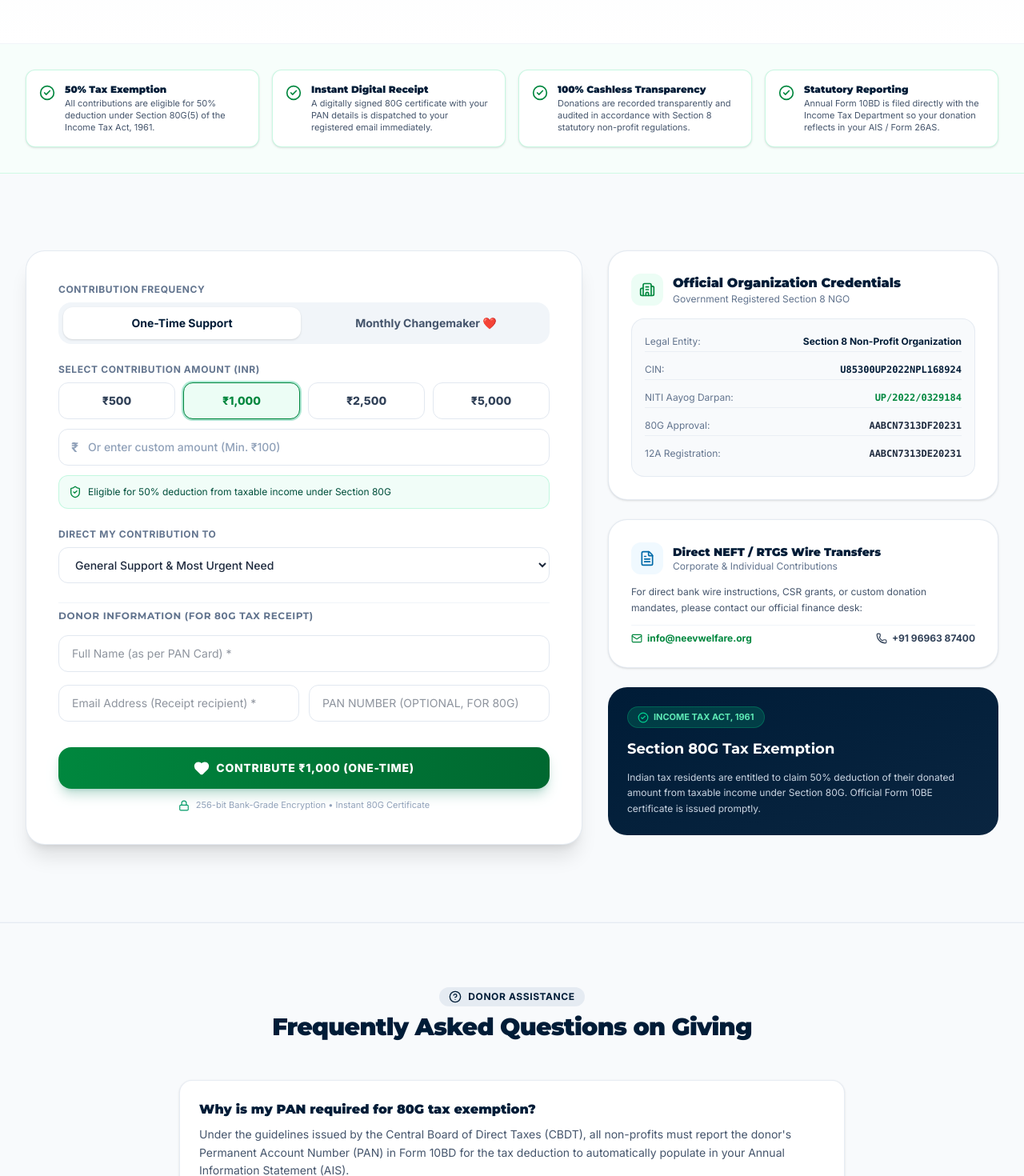
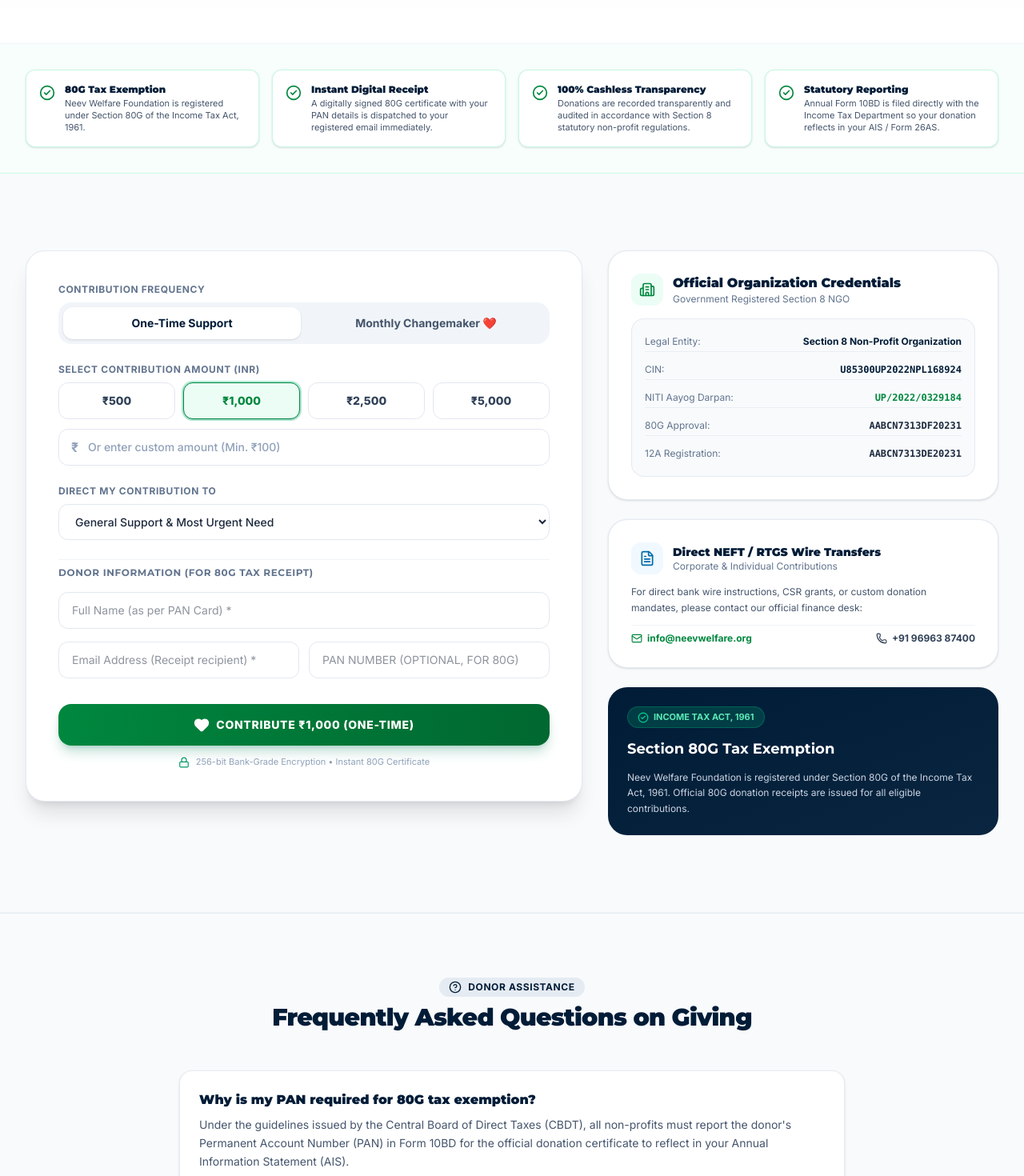
Before and after one commit to vivekducs/neev-welfare, a Next.js app: page /donate in a window 1280 px wide. Shown: the part 360-1830 px from the top of the page at 80% size. Built offline with nearby package versions, Linux system fonts and the light colour scheme.

Commit message:
fix: completely remove all 50% deduction references across the entire codebase

```diff
--- a/app/about/page.tsx
+++ b/app/about/page.tsx
@@ -147,7 +147,7 @@
                 Section 80G Certification
               </h3>
               <p className="text-xs text-slate-600 leading-relaxed">
-                Registered under Section 80G of the Income Tax Act, 1961. All contributions are 50% tax-deductible for Indian individuals and corporate donors.
+                Registered under Section 80G of the Income Tax Act, 1961. Official 80G donation receipts are provided for all contributions.
               </p>
               <div className="pt-2 text-xs font-semibold text-[#00873e]">
                 Instant Form 10BE Receipt
--- a/app/donate/page.tsx
+++ b/app/donate/page.tsx
@@ -12,7 +12,7 @@
 export const metadata: Metadata = {
   title: "Donate Online | 80G Tax-Exempt Contribution",
   description:
-    "Make a 50% tax-exempt donation to Neev Welfare Foundation under Section 80G of the Income Tax Act. Support digital classrooms, women livelihoods, and rural clinics.",
+    "Support grassroots transformation through Neev Welfare Foundation. Tax Exemption under Section 80G of the Income Tax Act.",
   alternates: {
     canonical: `${SITE_CONFIG.url}/donate/`,
   },
@@ -20,8 +20,8 @@
 
 const TAX_BENEFITS = [
   {
-    title: "50% Tax Exemption",
-    desc: "All contributions are eligible for 50% deduction under Section 80G(5) of the Income Tax Act, 1961.",
+    title: "80G Tax Exemption",
+    desc: "Neev Welfare Foundation is registered under Section 80G of the Income Tax Act, 1961.",
   },
   {
     title: "Instant Digital Receipt",
@@ -40,7 +40,7 @@
 const DONATION_FAQS = [
   {
     q: "Why is my PAN required for 80G tax exemption?",
-    a: "Under the guidelines issued by the Central Board of Direct Taxes (CBDT), all non-profits must report the donor's Permanent Account Number (PAN) in Form 10BD for the tax deduction to automatically populate in your Annual Information Statement (AIS).",
+    a: "Under the guidelines issued by the Central Board of Direct Taxes (CBDT), all non-profits must report the donor's Permanent Account Number (PAN) in Form 10BD for the official donation certificate to reflect in your Annual Information Statement (AIS).",
   },
   {
     q: "When will I receive my 80G tax exemption certificate?",
--- a/app/impact/page.tsx
+++ b/app/impact/page.tsx
@@ -201,7 +201,7 @@
               Partner with us to scale this impact across 100 villages
             </h3>
             <p className="text-xs sm:text-sm text-slate-300 max-w-xl">
-              100% of your contribution is eligible for 50% tax deduction under Section 80G.
+              Neev Welfare Foundation is a registered Section 8 non-profit with 80G tax exemption.
             </p>
           </div>
 
--- a/app/team/page.tsx
+++ b/app/team/page.tsx
@@ -39,7 +39,7 @@
     icon: ShieldCheck,
     title: "12A & 80G Certified",
     description:
-      "Certified under Sections 12A and 80G(5) of the Income Tax Act, 1961, providing 50% tax deductions to individual and corporate donors across India.",
+      "Certified under Sections 12A and 80G(5) of the Income Tax Act, 1961, ensuring institutional transparency and statutory compliance.",
   },
   {
     icon: Award,
--- a/components/modals/DonationConfirmModal.tsx
+++ b/components/modals/DonationConfirmModal.tsx
@@ -68,7 +68,7 @@
               Confirm Contribution
             </h3>
             <p className="text-xs text-slate-500">
-              Eligible for 50% Tax Deduction under Section 80G
+              Tax Exemption under Section 80G
             </p>
           </div>
         </div>
--- a/components/sections/DonationSection.tsx
+++ b/components/sections/DonationSection.tsx
@@ -205,12 +205,6 @@
                     </p>
                   )}
                 </div>
-
-                {/* Statutory 80G Tax Deduction Notice */}
-                <div className="mt-3 p-3 rounded-xl bg-emerald-50/70 border border-emerald-200/60 text-xs text-emerald-900 flex items-center gap-2">
-                  <ShieldCheck className="w-4 h-4 text-[#00873e] shrink-0" />
-                  <span>Eligible for 50% deduction from taxable income under Section 80G</span>
-                </div>
               </div>
 
               {/* Program Allocation Cause */}
@@ -391,7 +385,7 @@
                 Section 80G Tax Exemption
               </h4>
               <p className="text-xs text-slate-300 leading-relaxed">
-                Indian tax residents are entitled to claim 50% deduction of their donated amount from taxable income under Section 80G. Official Form 10BE certificate is issued promptly.
+                Neev Welfare Foundation is registered under Section 80G of the Income Tax Act, 1961. Official 80G donation receipts are issued for all eligible contributions.
               </p>
             </div>
           </div>
--- a/components/sections/HeroSection.tsx
+++ b/components/sections/HeroSection.tsx
@@ -65,7 +65,7 @@
               </div>
               <div className="flex items-center gap-2">
                 <ShieldCheck className="w-4 h-4 text-[#00873e]" />
-                <span className="font-semibold text-slate-800">100% Tax Deductible</span> (80G)
+                <span className="font-semibold text-slate-800">80G & 12A Certified</span> (Section 8 NGO)
               </div>
             </div>
           </div>
--- a/lib/data.ts
+++ b/lib/data.ts
@@ -297,8 +297,8 @@
   {
     value: 100,
     suffix: "%",
-    label: "Tax Deductible",
-    sublabel: "Section 80G certified transparent nonprofit governance",
+    label: "80G Certified",
+    sublabel: "Registered Section 8 nonprofit governance",
     iconName: "ShieldCheck",
   },
 ];
@@ -437,7 +437,7 @@
   {
     question: "Is my donation eligible for 80G tax exemption?",
     answer:
-      "Yes, 100%! Neev Welfare Foundation is a registered Section 8 nonprofit organization with valid 80G and 12A certification from the Income Tax Department of India. Indian tax-paying donors receive an official 80G tax certificate immediately via email, entitling them to claim deductions under Section 80G.",
+      "Yes! Neev Welfare Foundation is a registered Section 8 non-profit organization with valid 80G and 12A certification from the Income Tax Department of India. Donors receive an official 80G donation receipt via email for their contribution.",
   },
   {
     question: "How can I volunteer with Neev Welfare Foundation?",
```
Also changed, not shown: 1 other file (tests, documents, lock files or other folders).
